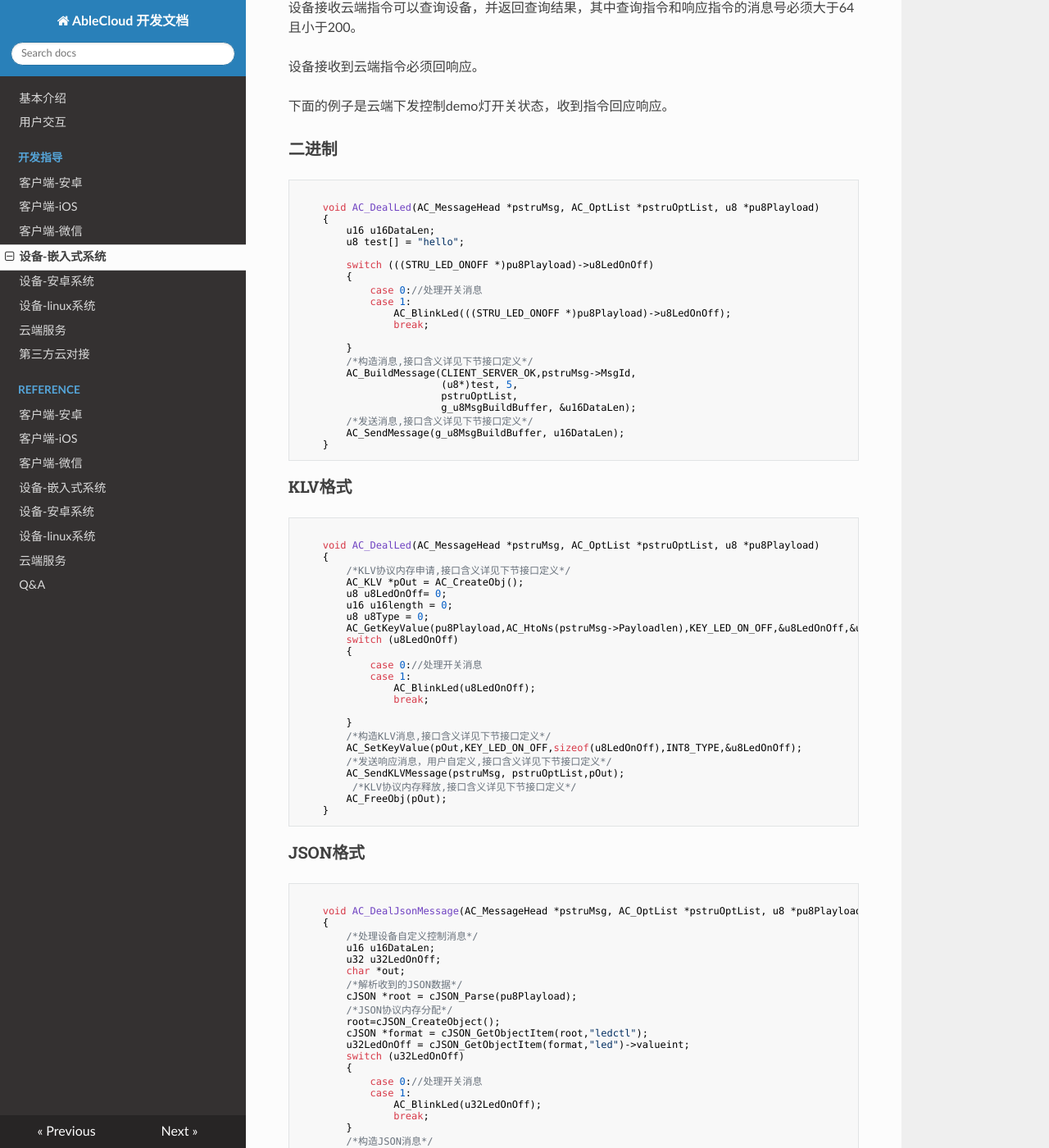
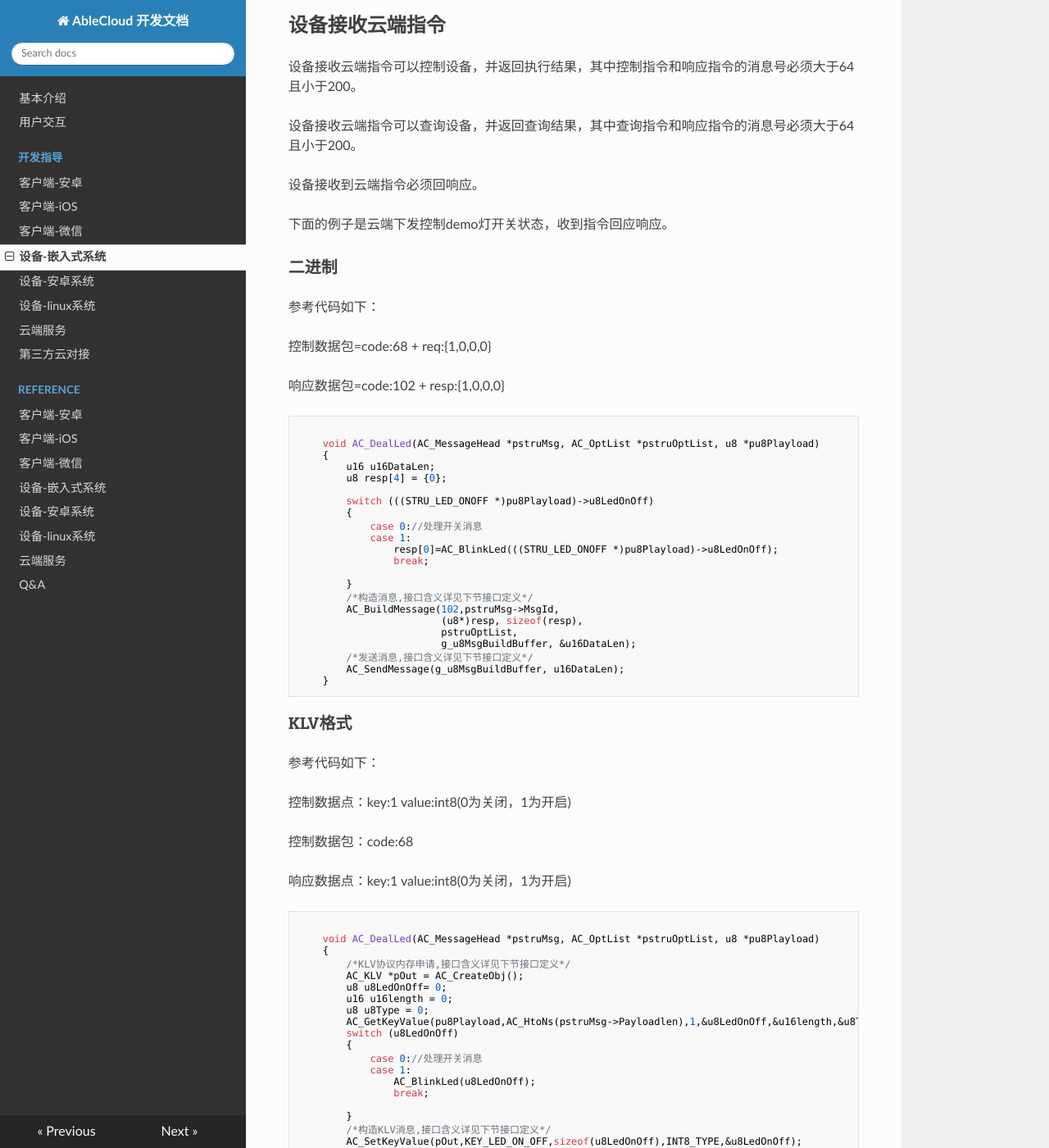
Before and after one commit to JessonW/rd_docs, an MkDocs documentation site: the page built from docs/develop_guide/device.md, in a window 1280 px wide and 1400 px high, scrolled down 13961 px. Shown: the whole window at 82% size. Built offline with MkDocs 1.6.1, drawn with Linux system fonts in a browser that asks for light colours; nearby versions of some CDN libraries; old or Windows-style settings are respelled for this version of MkDocs; some of the changed text lies outside the part shown.

Commit message:
revise device demo

````diff
--- a/docs/develop_guide/device.md
+++ b/docs/develop_guide/device.md
@@ -560,6 +560,7 @@ OTA升级文件传输结束消息，该消息需要给回应AC_CODE_ACK消息，
 ###二进制
 参考代码如下：
 
+上报数据包=code:201 + req:{1,0,0,0}
 ```c
 
     void AC_SendStatus2Server()
@@ -581,6 +582,8 @@ OTA升级文件传输结束消息，该消息需要给回应AC_CODE_ACK消息，
 ```
 ###KLV格式
 参考代码如下：
+
+上报数据包=key:1 value:int8(0为关闭，1为开启)
 
 ```c
 
@@ -594,7 +597,7 @@ OTA升级文件传输结束消息，该消息需要给回应AC_CODE_ACK消息，
          u8LedOnOff = GPIOPinRead(GPIO_PORTF_BASE, GPIO_PIN_2);
          u8LedOnOff = u8LedOnOff>>2;
          /*构造KLV消息*/
-         AC_SetKeyValue(pOut,KEY_LED_ON_OFF,sizeof(u8LedOnOff),INT8_TYPE,&u8LedOnOff);
+         AC_SetKeyValue(pOut,1,sizeof(u8LedOnOff),INT8_TYPE,&u8LedOnOff);
          /*上报KLV消息*/
          AC_ReportKLVMessage(AC_CODE_KLV_REPORT, NULL, pOut);
          /*KLV协议内存释放*/
@@ -602,8 +605,10 @@ OTA升级文件传输结束消息，该消息需要给回应AC_CODE_ACK消息，
     }
 ```
 ###JSON格式
-JSON格式用户调用第三方源码构造json格式的消息体。AC_BuildMessage构造消息。
+参考代码如下：
 
+JSON格式用户调用第三方源码构造json格式的消息体。
+控制数据包= code:201 + req:{"switch",1}
 ```c
 
     void AC_SendLedStatus2Server()
@@ -618,11 +623,11 @@ JSON格式用户调用第三方源码构造json格式的消息体。AC_BuildMess
         u8LedOnOff = GPIOPinRead(GPIO_PORTF_BASE, GPIO_PIN_2);
         u8LedOnOff = u8LedOnOff>>2;
          /*构造JSON消息体*/
-        cJSON_AddNumberToObject(root,"led",		u8LedOnOff);
+        cJSON_AddNumberToObject(root,"switch",		u8LedOnOff);
         out=cJSON_Print(root);
         cJSON_Delete(root);
         /*构造消息*/
-        AC_BuildMessage(AC_CODE_JSON_REPORT,0,
+        AC_BuildMessage(201,0,
                         (u8*)out, strlen(out),
                         NULL,
                         g_u8MsgBuildBuffer, &u16DataLen);
@@ -644,25 +649,30 @@ JSON格式用户调用第三方源码构造json格式的消息体。AC_BuildMess
 下面的例子是云端下发控制demo灯开关状态，收到指令回应响应。
 
 ###二进制
+参考代码如下：
+
+控制数据包=code:68 + req:{1,0,0,0}
+
+响应数据包=code:102 + resp:{1,0,0,0}
 
 ```c
 
     void AC_DealLed(AC_MessageHead *pstruMsg, AC_OptList *pstruOptList, u8 *pu8Playload)
     {
         u16 u16DataLen;
-        u8 test[] = "hello";
+        u8 resp[4] = {0};
 
         switch (((STRU_LED_ONOFF *)pu8Playload)->u8LedOnOff)
         {
             case 0://处理开关消息
             case 1:
-                AC_BlinkLed(((STRU_LED_ONOFF *)pu8Playload)->u8LedOnOff);
+                resp[0]=AC_BlinkLed(((STRU_LED_ONOFF *)pu8Playload)->u8LedOnOff);
                 break;
 
         }
         /*构造消息,接口含义详见下节接口定义*/
-        AC_BuildMessage(CLIENT_SERVER_OK,pstruMsg->MsgId,
-                        (u8*)test, 5,
+        AC_BuildMessage(102,pstruMsg->MsgId,
+                        (u8*)resp, sizeof(resp),
                         pstruOptList,
                         g_u8MsgBuildBuffer, &u16DataLen);
         /*发送消息,接口含义详见下节接口定义*/
@@ -670,6 +680,14 @@ JSON格式用户调用第三方源码构造json格式的消息体。AC_BuildMess
     }
 ```
 ###KLV格式
+参考代码如下：
+
+控制数据点：key:1 value:int8(0为关闭，1为开启)
+
+控制数据包：code:68
+
+响应数据点：key:1 value:int8(0为关闭，1为开启)
+
 ```c
 
     void AC_DealLed(AC_MessageHead *pstruMsg, AC_OptList *pstruOptList, u8 *pu8Playload)
@@ -679,7 +697,7 @@ JSON格式用户调用第三方源码构造json格式的消息体。AC_BuildMess
         u8 u8LedOnOff= 0;
         u16 u16length = 0;
         u8 u8Type = 0;
-        AC_GetKeyValue(pu8Playload,AC_HtoNs(pstruMsg->Payloadlen),KEY_LED_ON_OFF,&u8LedOnOff,&u16length,&u8Type);
+        AC_GetKeyValue(pu8Playload,AC_HtoNs(pstruMsg->Payloadlen),1,&u8LedOnOff,&u16length,&u8Type);
         switch (u8LedOnOff)
         {
             case 0://处理开关消息
@@ -697,6 +715,11 @@ JSON格式用户调用第三方源码构造json格式的消息体。AC_BuildMess
     }
 ```
 ###JSON格式
+参考代码如下：
+
+控制数据包= code:68 + req:{"switch",1}
+
+响应数据包= code:102 +resp:{"result",1}
 
 ```c
 
@@ -710,8 +733,7 @@ JSON格式用户调用第三方源码构造json格式的消息体。AC_BuildMess
         cJSON *root = cJSON_Parse(pu8Playload);
         /*JSON协议内存分配*/
         root=cJSON_CreateObject();
-        cJSON *format = cJSON_GetObjectItem(root,"ledctl");
-    	u32LedOnOff = cJSON_GetObjectItem(format,"led")->valueint;
+    	u32LedOnOff = cJSON_GetObjectItem(root,"switch")->valueint;
         switch (u32LedOnOff)
         {
             case 0://处理开关消息
@@ -720,7 +742,7 @@ JSON格式用户调用第三方源码构造json格式的消息体。AC_BuildMess
                 break;
         }
         /*构造JSON消息*/
-        cJSON_AddStringToObject(root,"status",		"ok");
+        cJSON_AddNumberToObject(root,"result",		1);
         out=cJSON_Print(root);
         cJSON_Delete(root);
         /*发送JSON消息,接口含义详见下节接口定义*
````
Also changed, not shown: other parts of docs/develop_guide/device.md (+1 -1 lines).
